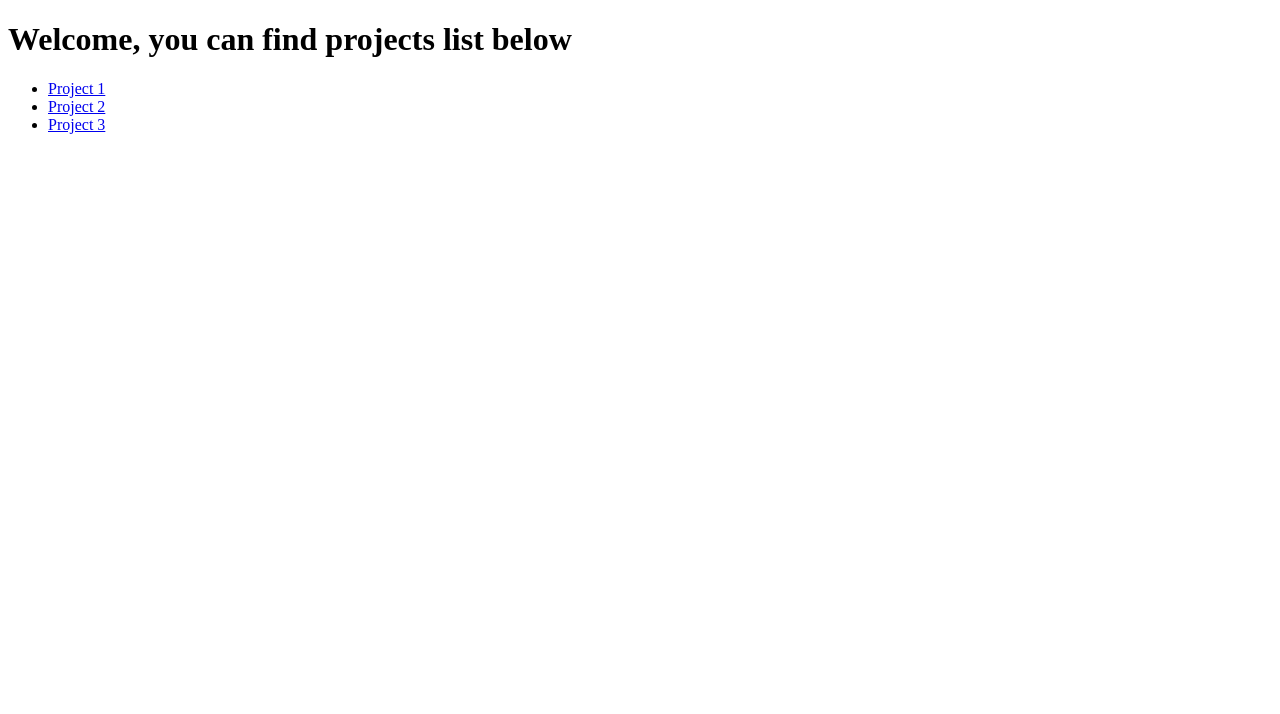
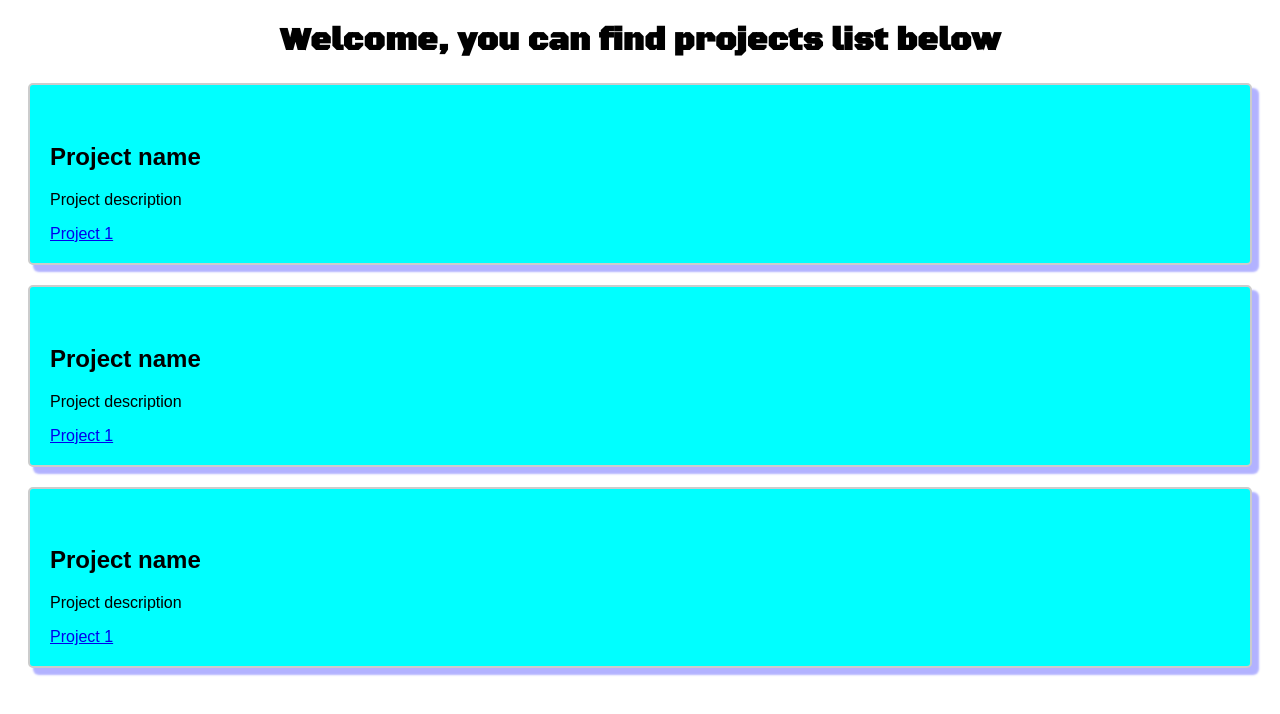
Before and after one commit to sisakov/test-projects, a website: page index.html in a window 1280 px wide. Drawn offline with Linux system fonts and the light colour scheme.

Commit message:
feat: add fonts and project card style

```diff
--- a/index.html
+++ b/index.html
@@ -5,13 +5,29 @@
     <meta http-equiv="X-UA-Compatible" content="IE=edge" />
     <meta name="viewport" content="width=device-width, initial-scale=1.0" />
     <title>Stas Isakov test projects list</title>
+    <link rel="stylesheet" href="./style.css" />
   </head>
   <body>
-    <h1>Welcome, you can find projects list below</h1>
-    <ul>
-      <li><a href="./projects/swapi-cards/index.html">Project 1</a></li>
-      <li><a href="./projects/project2/index.html">Project 2</a></li>
-      <li><a href="./projects/project3/index.html">Project 3</a></li>
-    </ul>
+    <h1 class="bangers-font text-center">
+      Welcome, you can find projects list below
+    </h1>
+    <div class="card">
+      <img src="" alt="" />
+      <h2>Project name</h2>
+      <p>Project description</p>
+      <a href="./projects/swapi-cards/index.html">Project 1</a>
+    </div>
+    <div class="card">
+      <img src="" alt="" />
+      <h2>Project name</h2>
+      <p>Project description</p>
+      <a href="./projects/swapi-cards/index.html">Project 1</a>
+    </div>
+    <div class="card">
+      <img src="" alt="" />
+      <h2>Project name</h2>
+      <p>Project description</p>
+      <a href="./projects/swapi-cards/index.html">Project 1</a>
+    </div>
   </body>
 </html>
--- /dev/null
+++ b/style.css
@@ -0,0 +1,30 @@
+body {
+  font-family: sans-serif;
+}
+
+@font-face {
+  font-family: blackOpsOne-Regular;
+  src: url(./assets/blackOpsOne-Regular.ttf);
+}
+
+.bangers-font {
+  font-family: blackOpsOne-Regular;
+}
+
+.text-center {
+  text-align: center;
+}
+
+.card {
+  background-color: aqua;
+  border: 2px solid #ccc;
+  border-radius: 5px;
+  box-shadow: 6px 6px 2px 1px rgba(0, 0, 255, 0.3);
+  margin: 20px;
+  padding: 20px;
+  transition: box-shadow 0.5s;
+}
+
+.card:hover {
+  box-shadow: 6px 6px 2px 1px rgba(255, 234, 0, 0.3);
+}
```
Also changed, not shown: assets/Bangers-Regular.ttf (added), assets/blackOpsOne-Regular.ttf (added), 1 other file.
